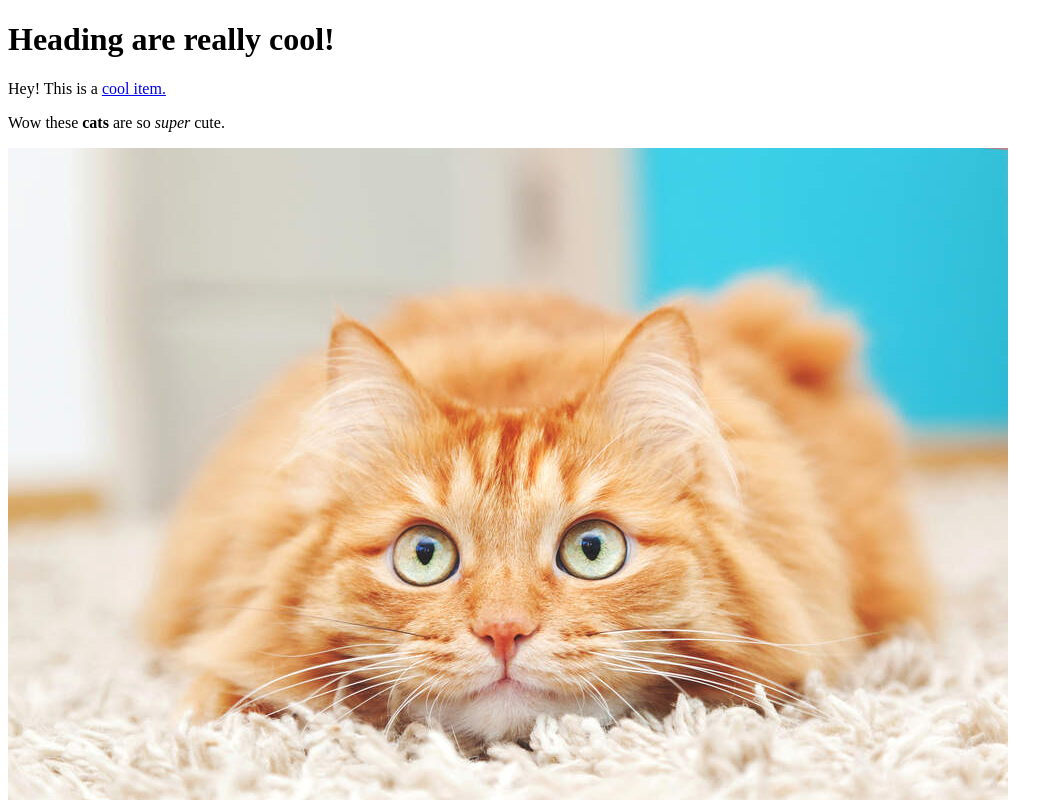
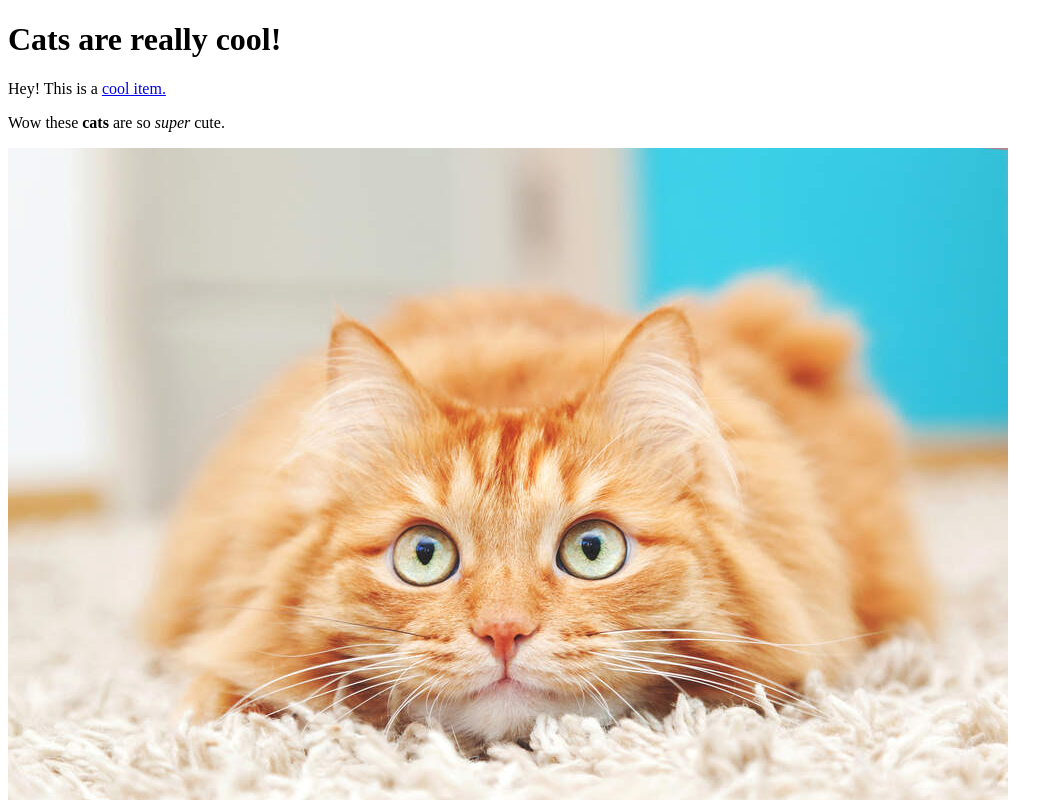
Before and after one commit to GMuchoki/experiments, a plain HTML site: page test.html in a window 1280 px wide. Shown: the top 800 px of the page, without its empty margins (0-1063 px from the left). Drawn offline with Linux system fonts and the light colour scheme.

Commit message:
Update test.html with new heading again

```diff
--- a/test.html
+++ b/test.html
@@ -5,7 +5,7 @@
         <title>Test Page</title>
     </head>
     <body>
-        <h1>Heading are really cool!</h1>
+        <h1>Cats are really cool!</h1>
         <p>Hey! This is a <a href="http://google.com">cool item.</a></p>
         <p>Wow these <strong>cats</strong> are so <em>super</em> cute.</p>
         <img src="./cat.jpg"/>
```
